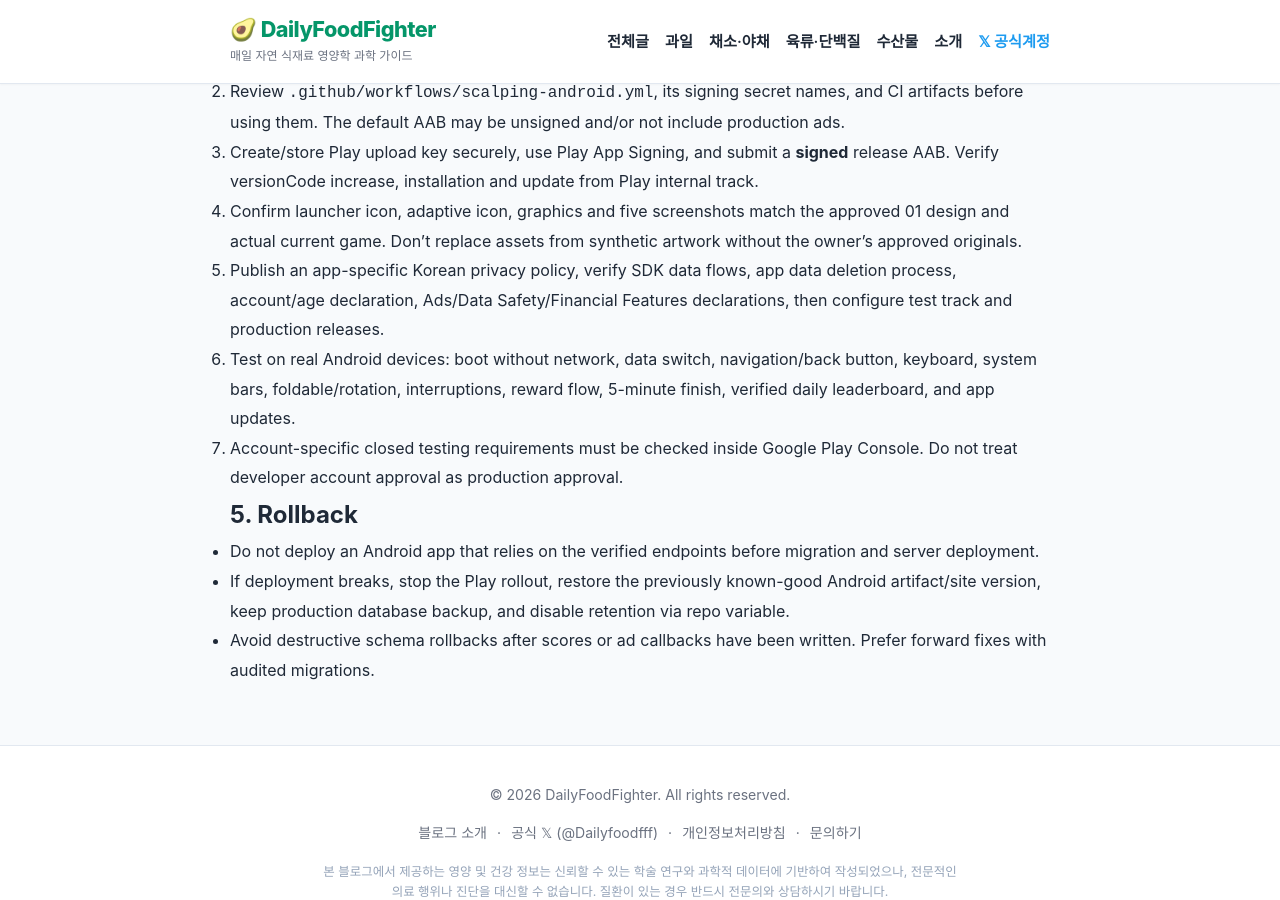
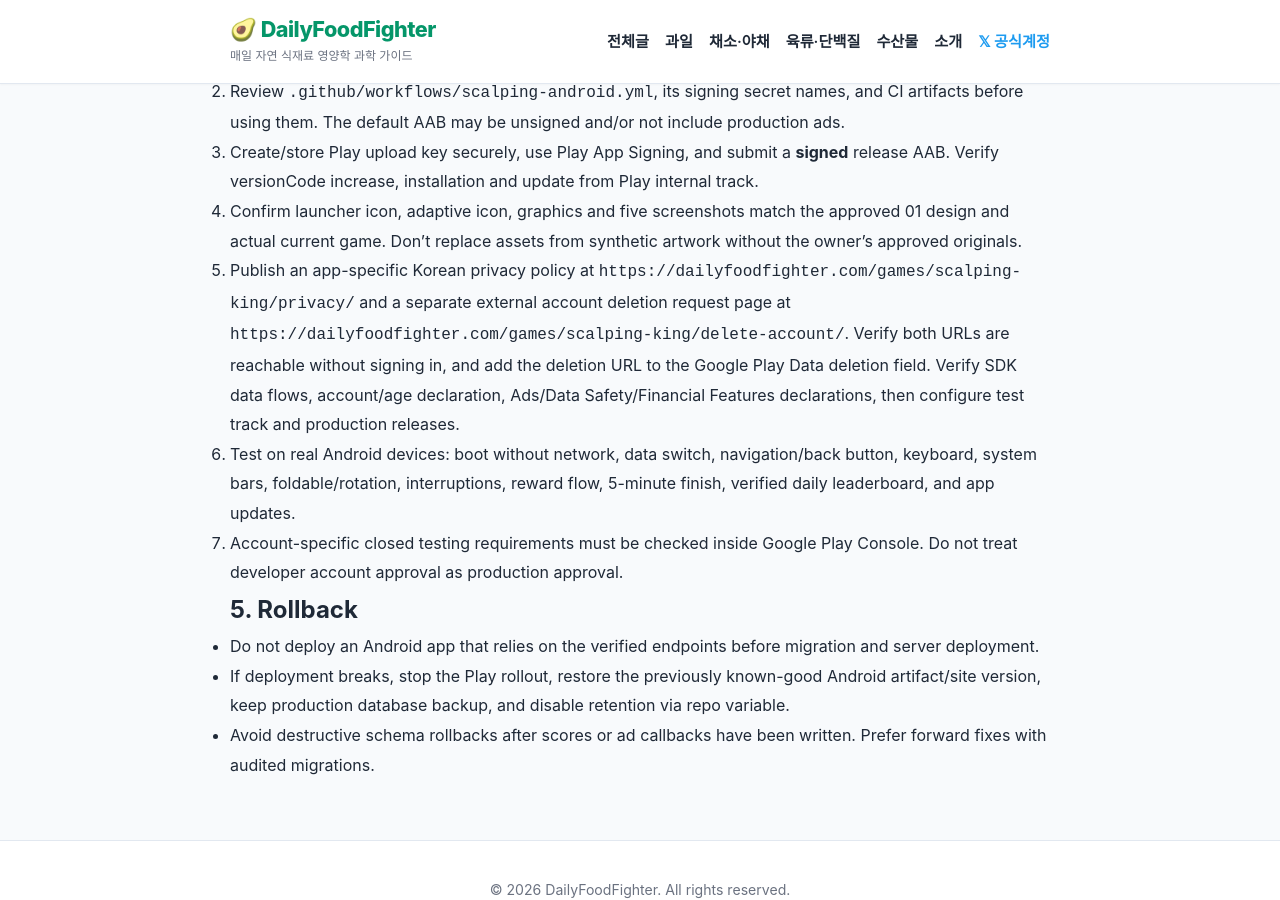
Before and after one commit to heewon-yu/dailyfoodfighter, a Jekyll site: the page built from scalping-king-android/PRODUCTION_SETUP_RUNBOOK.md, in a window 1280 px wide and 900 px high, scrolled down 1648 px. Built offline with Jekyll 4.4.1, drawn with Linux system fonts in a browser that asks for light colours; our own code applies the rules of GitHub Pages for plain Markdown files.

Commit message:
docs(play): add external account deletion URL and console requirements

```diff
--- a/scalping-king-android/PRODUCTION_SETUP_RUNBOOK.md
+++ b/scalping-king-android/PRODUCTION_SETUP_RUNBOOK.md
@@ -31,7 +31,7 @@ Review PR #5 checks and confirm release readiness before merging. Do not use dev
 2. Review `.github/workflows/scalping-android.yml`, its signing secret names, and CI artifacts before using them. The default AAB may be unsigned and/or not include production ads.
 3. Create/store Play upload key securely, use Play App Signing, and submit a **signed** release AAB. Verify versionCode increase, installation and update from Play internal track.
 4. Confirm launcher icon, adaptive icon, graphics and five screenshots match the approved 01 design and actual current game. Don't replace assets from synthetic artwork without the owner's approved originals.
-5. Publish an app-specific Korean privacy policy, verify SDK data flows, app data deletion process, account/age declaration, Ads/Data Safety/Financial Features declarations, then configure test track and production releases.
+5. Publish an app-specific Korean privacy policy at `https://dailyfoodfighter.com/games/scalping-king/privacy/` and a separate external account deletion request page at `https://dailyfoodfighter.com/games/scalping-king/delete-account/`. Verify both URLs are reachable without signing in, and add the deletion URL to the Google Play Data deletion field. Verify SDK data flows, account/age declaration, Ads/Data Safety/Financial Features declarations, then configure test track and production releases.
 6. Test on real Android devices: boot without network, data switch, navigation/back button, keyboard, system bars, foldable/rotation, interruptions, reward flow, 5-minute finish, verified daily leaderboard, and app updates.
 7. Account-specific closed testing requirements must be checked inside Google Play Console. Do not treat developer account approval as production approval.
 
```
